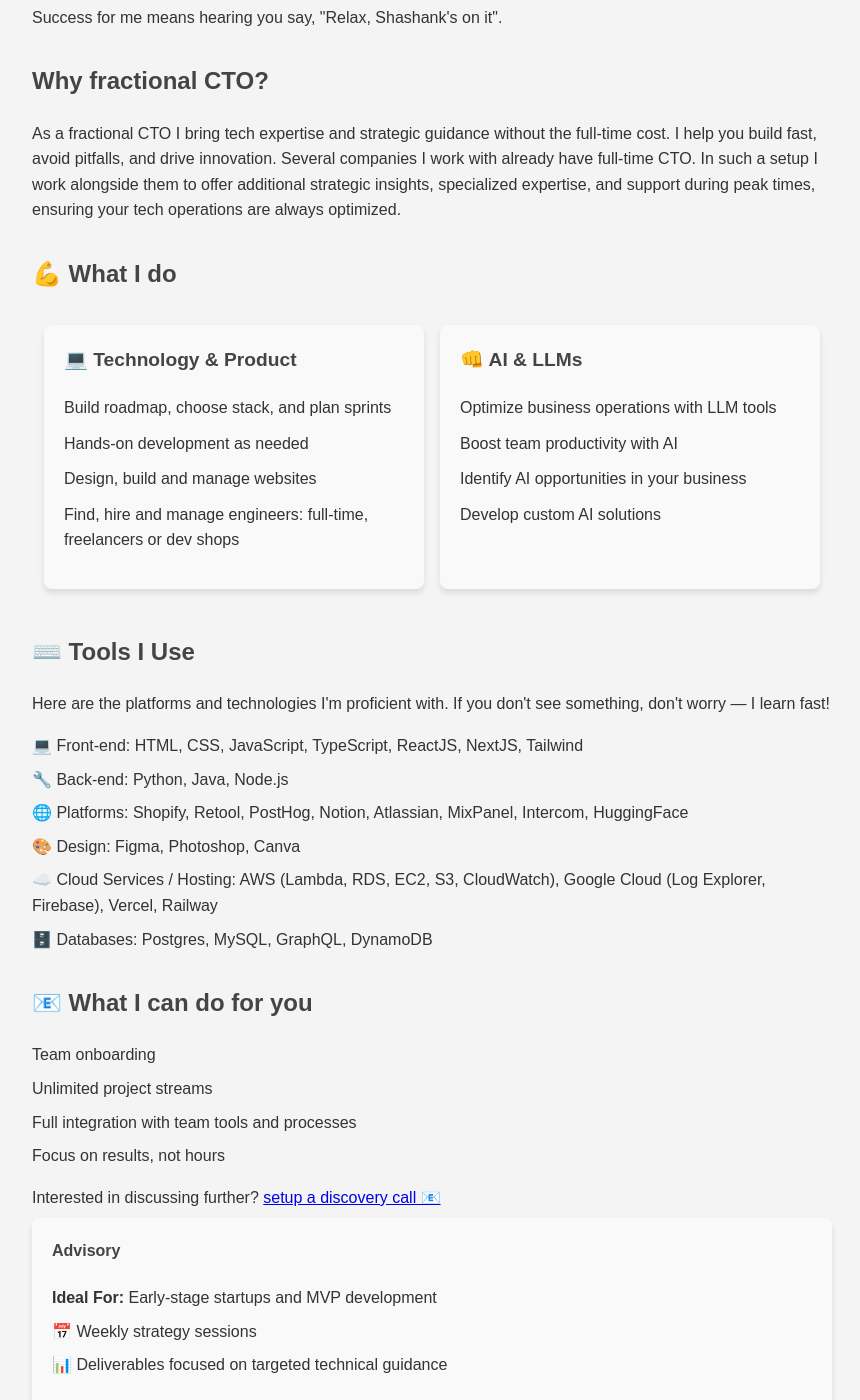
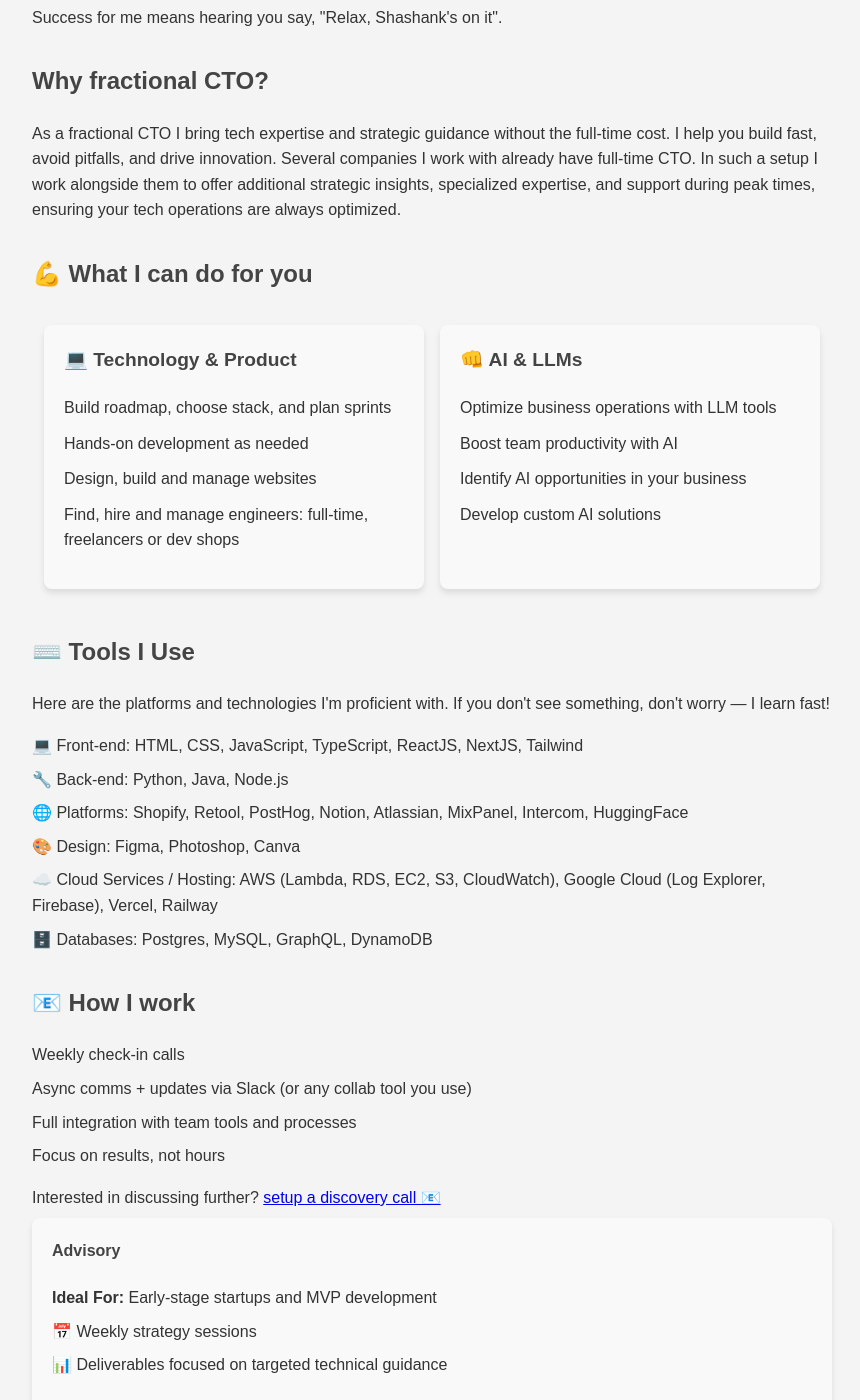
Before and after one commit to theshajha/theshajha, a Jekyll site: the page cto.html, which Jekyll copies as it is, in a window 1280 px wide and 1400 px high, scrolled down 572 px. Shown: the whole window, without its empty margins (208-1068 px from the left). Built offline with Jekyll 4.4.1, drawn with Linux system fonts in a browser that asks for light colours.

Commit message:
updated CTO page

```diff
--- a/cto.html
+++ b/cto.html
@@ -197,7 +197,7 @@
     </section>
 
     <section class="section">
-        <h2>💪 What I do</h2>
+        <h2>💪 What I can do for you</h2>
         <div class="services-container">
             <div class="service">
                 <h3>💻 Technology & Product</h3>
@@ -235,12 +235,13 @@
     </section>
 
     <section class="section">
-        <h2>📧 What I can do for you</h2>
+        <h2>📧 How I work</h2>
         <ul class="packages-list">
-            <li>Team onboarding</li>
-            <li>Unlimited project streams</li>
+            <li>Weekly check-in calls</li>
+            <li>Async comms + updates via Slack (or any collab tool you use)</li>
             <li>Full integration with team tools and processes</li>
             <li>Focus on results, not hours</li>
+
         </ul>
         <p>Interested in discussing further? <a href="https://cal.com/theshajha/fractional-cto" target="_blank">setup a discovery call 📧</a></p>
 
```
